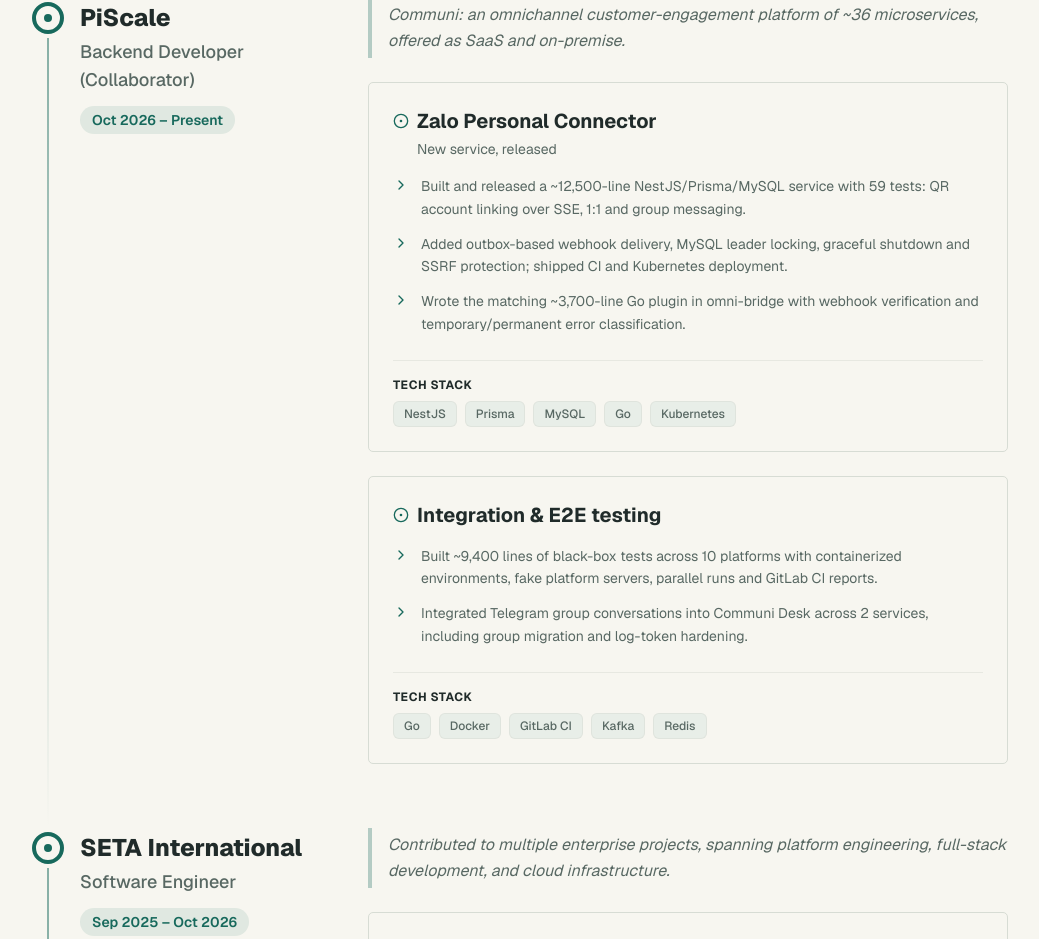
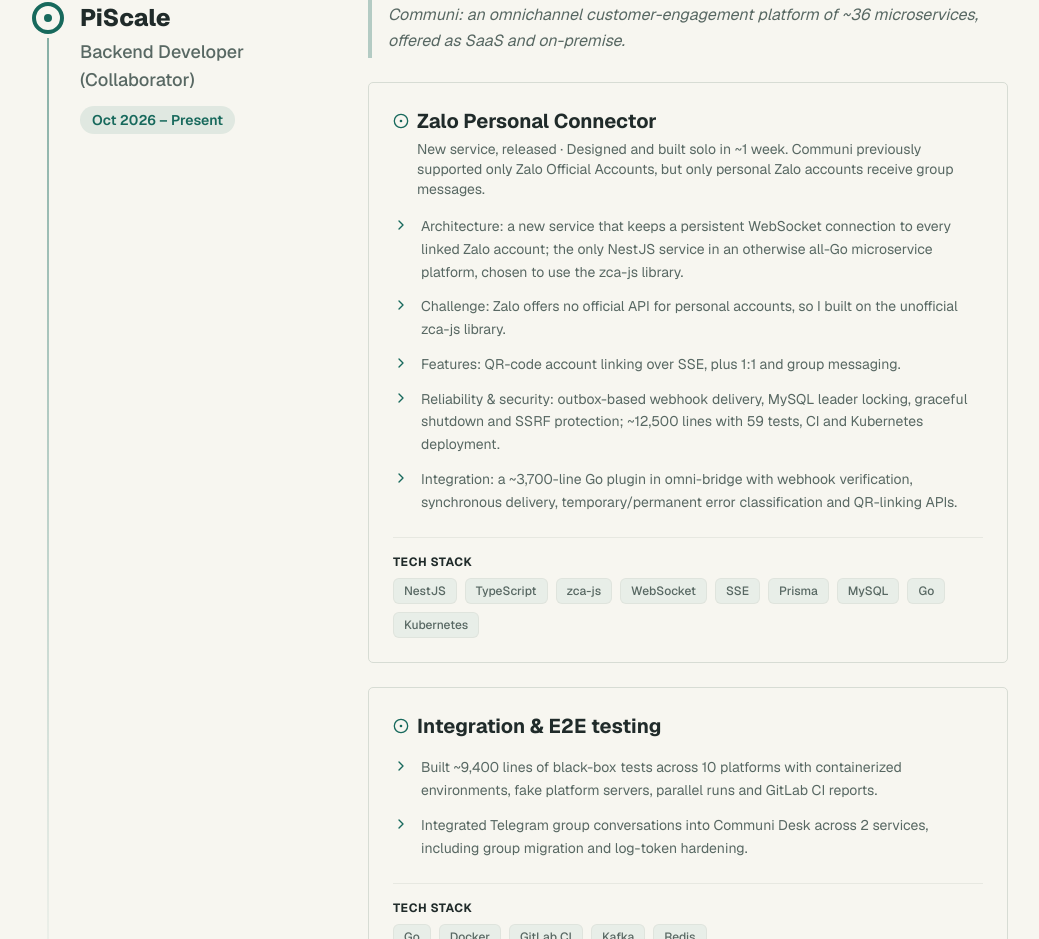
Before and after one commit to TruongHoang2004/portfolio, a Next.js app: page / in a window 1280 px wide. Shown: the part 3513-4452 px from the top of the page, without its empty margins (120-1159 px from the left). Built offline with nearby package versions, Linux system fonts and the light colour scheme.

Commit message:
content: detail Zalo Personal Connector (solo, 1 week, WebSocket, zca-js)

```diff
--- a/data/experience.ts
+++ b/data/experience.ts
@@ -27,13 +27,17 @@ export const getExperiencesData = (locale: string): Experience[] => {
       projects: [
         {
           name: "Zalo Personal Connector",
-          description: isVi ? "Dịch vụ mới, đã phát hành" : "New service, released",
+          description: isVi
+            ? "Service mới, đã release · Tự thiết kế và xây dựng một mình trong ~1 tuần. Communi trước đó chỉ hỗ trợ Zalo OA, trong khi chỉ tài khoản Zalo cá nhân mới nhận được tin nhắn từ nhóm."
+            : "New service, released · Designed and built solo in ~1 week. Communi previously supported only Zalo Official Accounts, but only personal Zalo accounts receive group messages.",
           achievements: [
-            "Built and released a ~12,500-line NestJS/Prisma/MySQL service with 59 tests: QR account linking over SSE, 1:1 and group messaging.",
-            "Added outbox-based webhook delivery, MySQL leader locking, graceful shutdown and SSRF protection; shipped CI and Kubernetes deployment.",
-            "Wrote the matching ~3,700-line Go plugin in omni-bridge with webhook verification and temporary/permanent error classification.",
+            isVi ? "Kiến trúc: service mới duy trì kết nối WebSocket liên tục tới từng tài khoản Zalo đã liên kết; là service NestJS duy nhất trong hệ microservice toàn Go, chọn NestJS để dùng thư viện zca-js." : "Architecture: a new service that keeps a persistent WebSocket connection to every linked Zalo account; the only NestJS service in an otherwise all-Go microservice platform, chosen to use the zca-js library.",
+            isVi ? "Thách thức: Zalo không có API chính thức cho tài khoản cá nhân, nên tôi xây dựng trên thư viện không chính thức zca-js." : "Challenge: Zalo offers no official API for personal accounts, so I built on the unofficial zca-js library.",
+            isVi ? "Tính năng: liên kết tài khoản bằng QR qua SSE, nhắn tin 1:1 và nhóm." : "Features: QR-code account linking over SSE, plus 1:1 and group messaging.",
+            isVi ? "Độ tin cậy & bảo mật: gửi webhook theo outbox pattern, MySQL leader locking, graceful shutdown, chống SSRF; ~12.500 dòng code với 59 test, CI và deploy lên Kubernetes." : "Reliability & security: outbox-based webhook delivery, MySQL leader locking, graceful shutdown and SSRF protection; ~12,500 lines with 59 tests, CI and Kubernetes deployment.",
+            isVi ? "Tích hợp: plugin Go ~3.700 dòng trong omni-bridge với xác minh webhook, gửi tin đồng bộ, phân loại lỗi tạm thời/vĩnh viễn và API liên kết QR." : "Integration: a ~3,700-line Go plugin in omni-bridge with webhook verification, synchronous delivery, temporary/permanent error classification and QR-linking APIs."
           ],
-          technologies: "NestJS · Prisma · MySQL · Go · Kubernetes",
+          technologies: "NestJS · TypeScript · zca-js · WebSocket · SSE · Prisma · MySQL · Go · Kubernetes",
         },
         {
           name: "Integration & E2E testing",
```
